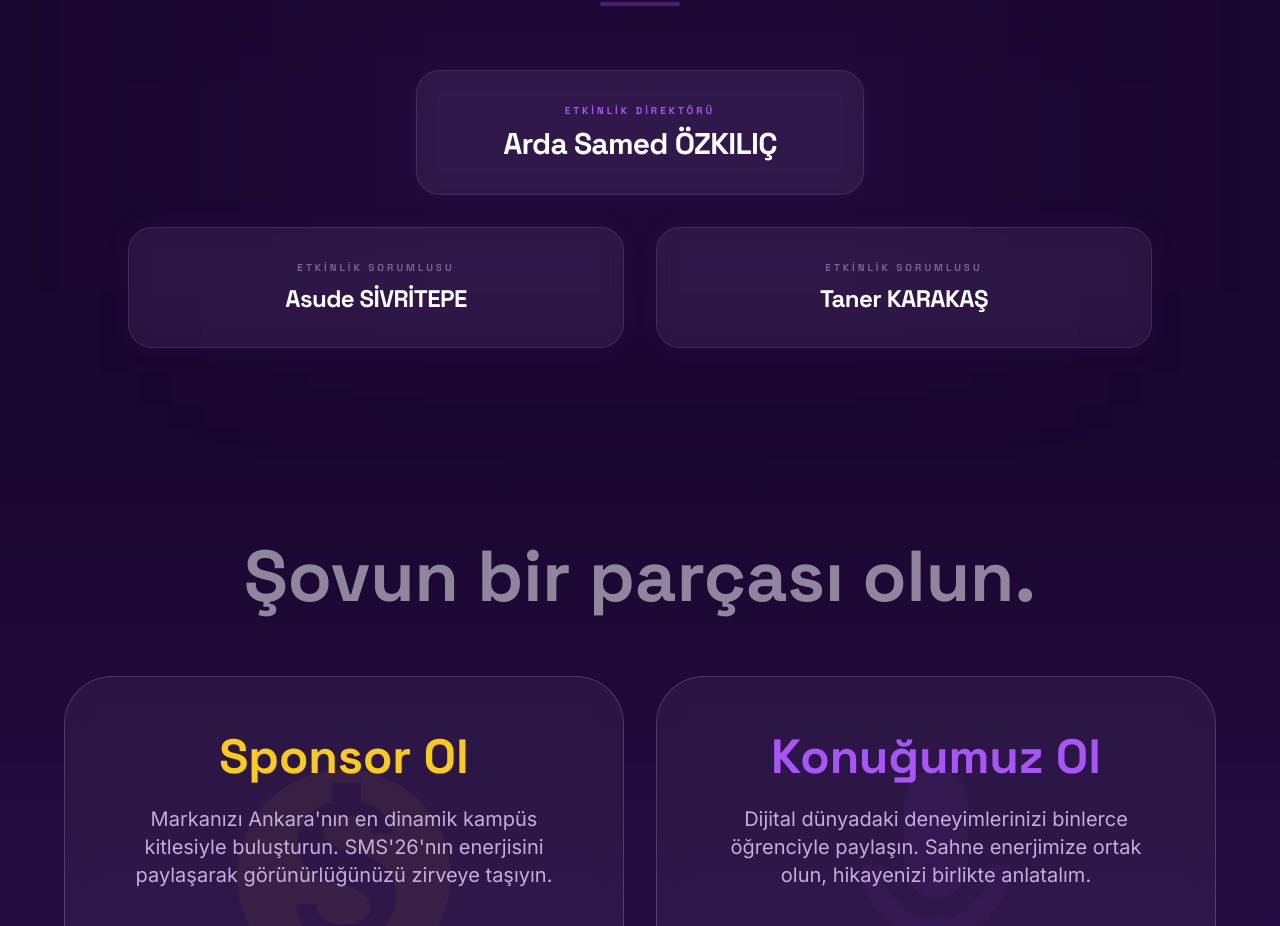
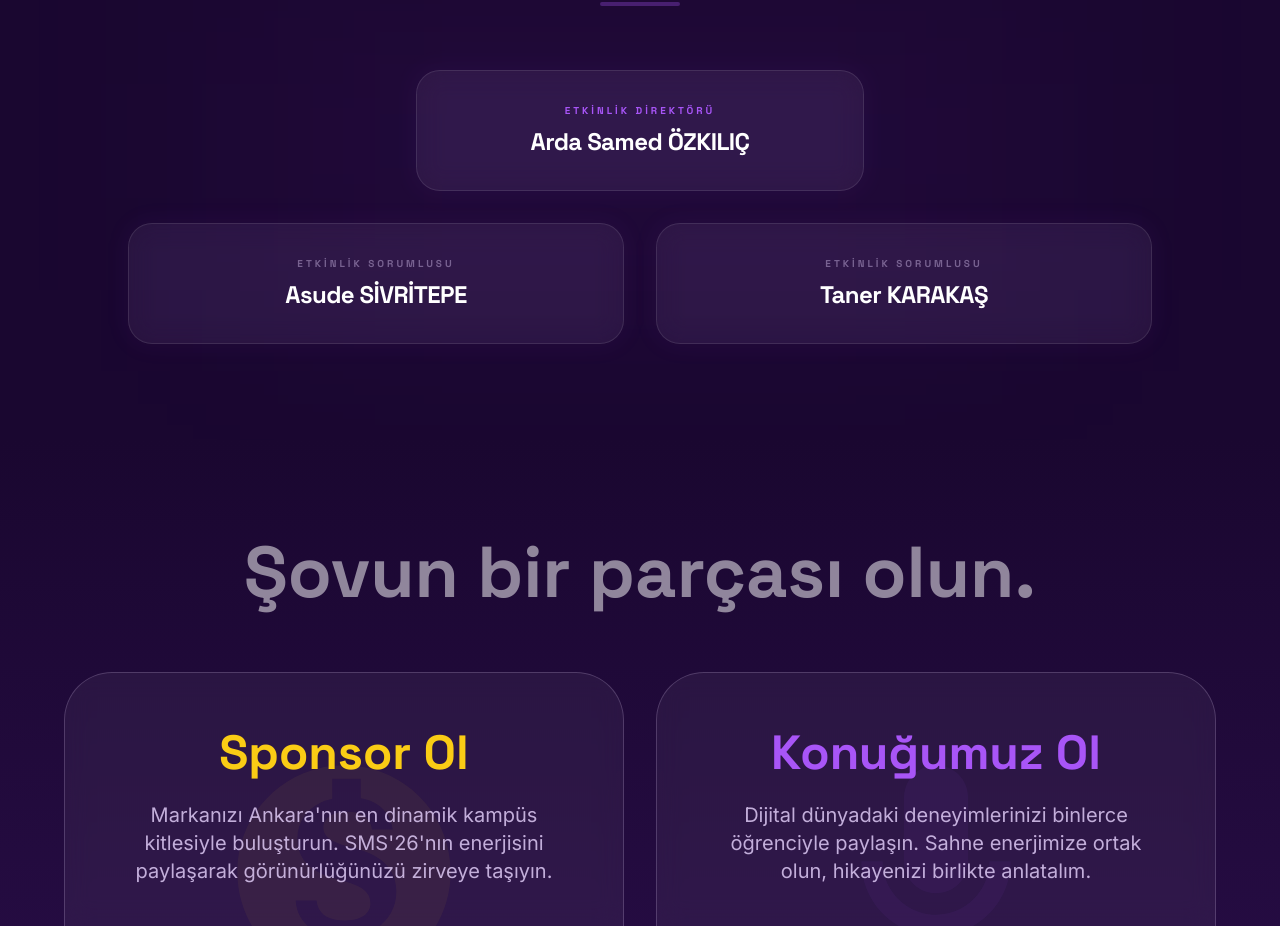
Before and after one commit to celenahmet/sms, a React (Vite) app: page / in a window 1280 px wide. Shown: the part 5997-6923 px from the top of the page. Built offline with nearby package versions, Linux system fonts and the light colour scheme.

Commit message:
UI: Standardize team member name font sizes

```diff
--- a/components/EventTeam.tsx
+++ b/components/EventTeam.tsx
@@ -29,7 +29,7 @@ const EventTeam: React.FC = () => {
                   <div className="absolute -inset-0.5 bg-brand-neon/10 rounded-3xl blur-md opacity-50 group-hover:opacity-100 transition duration-500"></div>
                   <div className="relative glass p-8 rounded-3xl border border-white/10 text-center transition-all duration-500 group-hover:bg-white/[0.07] group-hover:border-white/20">
                     <span className="text-brand-neon font-heading font-bold tracking-[0.3em] uppercase text-[10px] mb-2 block">{t('team.director')}</span>
-                    <h4 className="text-2xl md:text-3xl font-heading font-medium text-white tracking-tight">
+                    <h4 className="text-xl md:text-2xl font-heading font-medium text-white tracking-tight">
                       Arda Samed <span className="font-black text-white uppercase">ÖZKILIÇ</span>
                     </h4>
                   </div>
```
